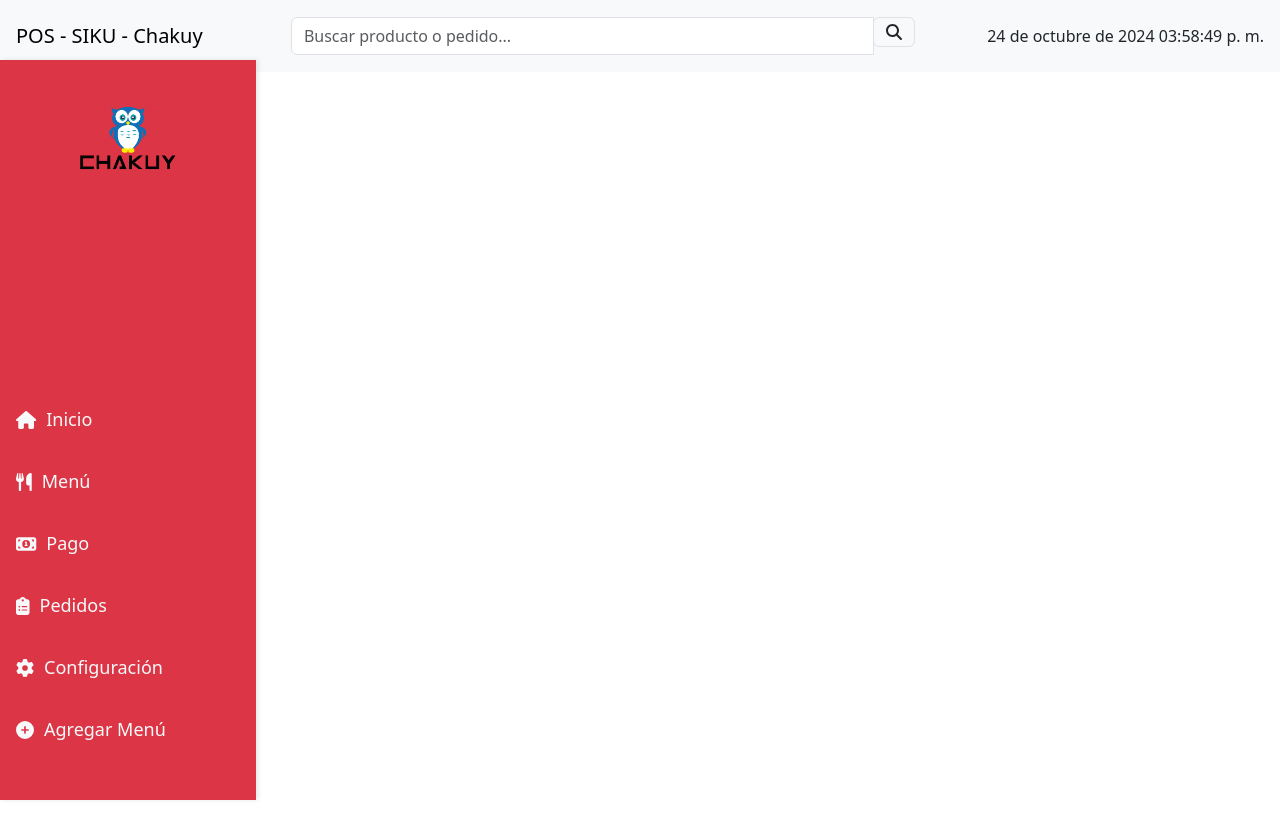
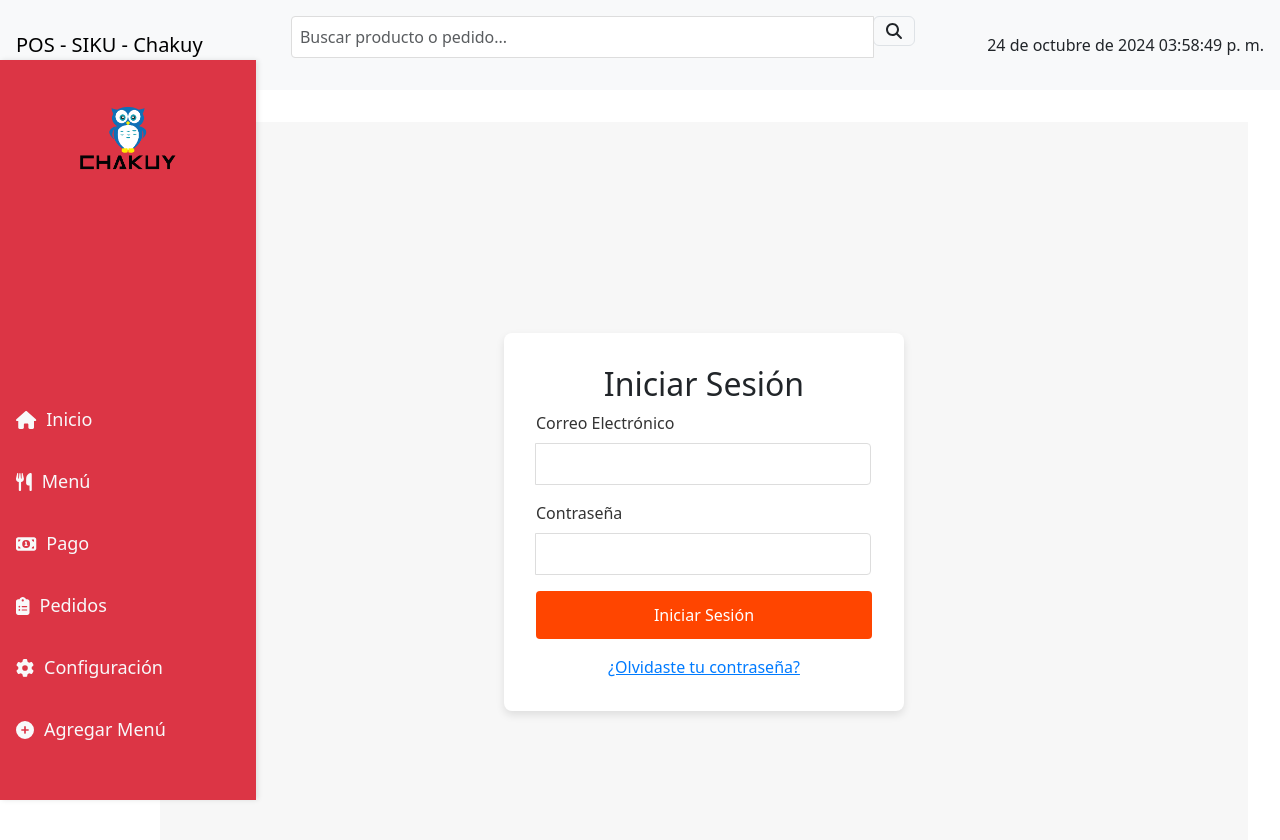
Before and after one commit to tasajos/siku, a React (Create React App) app in the folder siku/: page /login in a window 1280 px wide. Shown: the top 840 px of the page. Before the commit the page ends 800 px from the top, so only its background shows below. Built offline with nearby package versions, Linux system fonts and the light colour scheme; no server answers.

Commit message:
creado_login_v1

```diff
--- a/siku/src/App.js
+++ b/siku/src/App.js
@@ -6,6 +6,7 @@ import Pagos from './Components/Paginas/PaginaPago';
 import AgregarMenu from './Components/Menu/AgregarMenu';
 import Encabezado from './Components/Layout/Encabezado';
 import BarraLateral from './Components/Layout/BarraLateral';
+import Login from './Components/Login/Login';
 import './App.css';
 
 function App() {
@@ -30,6 +31,7 @@ function App() {
               <Route path="/pedidos" element={<PaginaPedido />} />
               <Route path="/pagos" element={<Pagos />} />
               <Route path="/agregar-menu" element={<AgregarMenu />} />
+              <Route path="/login" element={<Login />} />
               {/* Otras rutas aquí */}
             </Routes>
           </div>
--- /dev/null
+++ b/siku/src/Components/Login/Login.css
@@ -0,0 +1,80 @@
+.login-container {
+    display: flex;
+    justify-content: center;
+    align-items: center;
+    height: 100vh;
+    background-color: #f7f7f7;
+  }
+
+  .login-box {
+    background-color: #fff;
+    padding: 2rem;
+    border-radius: 8px;
+    box-shadow: 0 4px 8px rgba(0, 0, 0, 0.1);
+    width: 100%;
+    max-width: 400px;
+  }
+
+  h2 {
+    margin-bottom: 1.5rem;
+    font-size: 1.5rem;
+    color: #ff4500; /* Color tipo Burger King */
+  }
+
+  .input-group {
+    margin-bottom: 1rem;
+    text-align: left;
+  }
+
+  .input-group label {
+    display: block;
+    margin-bottom: 0.5rem;
+    color: #333;
+  }
+
+  .input-group input {
+    width: 100%;
+    padding: 0.5rem;
+    border: 1px solid #ddd;
+    border-radius: 4px;
+  }
+
+  .button-group {
+    margin-top: 1rem;
+  }
+
+  .login-button {
+    width: 100%;
+    padding: 0.75rem;
+    background-color: #ff4500;
+    color: #fff;
+    border: none;
+    border-radius: 4px;
+    cursor: pointer;
+  }
+
+  .login-button:disabled {
+    background-color: #999;
+  }
+
+  .error-message {
+    color: red;
+    margin-bottom: 1rem;
+  }
+
+  .options {
+    margin-top: 1rem;
+  }
+
+  .reset-button {
+    background: none;
+    border: none;
+    color: #007bff;
+    cursor: pointer;
+    text-decoration: underline;
+    padding: 0;
+  }
+
+  .reset-button:hover {
+    color: #0056b3;
+  }
--- /dev/null
+++ b/siku/src/Components/Login/Login.js
@@ -0,0 +1,104 @@
+import React, { useState } from 'react';
+import { useNavigate } from 'react-router-dom'; // Para redirigir
+import { getAuth, signInWithEmailAndPassword, sendPasswordResetEmail } from 'firebase/auth';
+import './Login.css'; // Estilos personalizados para el formulario
+
+const Login = () => {
+  const [email, setEmail] = useState('');
+  const [password, setPassword] = useState('');
+  const [error, setError] = useState('');
+  const [loading, setLoading] = useState(false);
+  const [showReset, setShowReset] = useState(false); // Estado para mostrar o ocultar la recuperación de contraseña
+
+  const navigate = useNavigate();
+  const auth = getAuth(); // Inicializamos la autenticación de Firebase
+
+  // Manejar el inicio de sesión
+  const handleLogin = async (e) => {
+    e.preventDefault();
+    setLoading(true);
+    setError('');
+
+    try {
+      await signInWithEmailAndPassword(auth, email, password);
+      navigate('/'); // Redirige al inicio después de iniciar sesión correctamente
+    } catch (error) {
+      setError('Error en el inicio de sesión. Verifica tus credenciales.');
+    } finally {
+      setLoading(false);
+    }
+  };
+
+  // Manejar la recuperación de contraseña
+  const handlePasswordReset = async (e) => {
+    e.preventDefault();
+    setLoading(true);
+    setError('');
+
+    try {
+      await sendPasswordResetEmail(auth, email);
+      setError('Se ha enviado un correo de recuperación.');
+    } catch (error) {
+      setError('Error al enviar el correo de recuperación.');
+    } finally {
+      setLoading(false);
+    }
+  };
+
+  return (
+    <div className="login-container">
+      <div className="login-box">
+        <h2>{showReset ? 'Recuperar Contraseña' : 'Iniciar Sesión'}</h2>
+        {error && <p className="error-message">{error}</p>}
+
+        <form onSubmit={showReset ? handlePasswordReset : handleLogin}>
+          <div className="input-group">
+            <label htmlFor="email">Correo Electrónico</label>
+            <input
+              type="email"
+              id="email"
+              value={email}
+              onChange={(e) => setEmail(e.target.value)}
+              required
+            />
+          </div>
+
+          {!showReset && (
+            <div className="input-group">
+              <label htmlFor="password">Contraseña</label>
+              <input
+                type="password"
+                id="password"
+                value={password}
+                onChange={(e) => setPassword(e.target.value)}
+                required
+              />
+            </div>
+          )}
+
+          <div className="button-group">
+            <button type="submit" className="login-button" disabled={loading}>
+              {loading ? 'Cargando...' : showReset ? 'Recuperar Contraseña' : 'Iniciar Sesión'}
+            </button>
+          </div>
+        </form>
+
+        <div className="options">
+          {!showReset && (
+            <button className="reset-button" onClick={() => setShowReset(true)}>
+              ¿Olvidaste tu contraseña?
+            </button>
+          )}
+
+          {showReset && (
+            <button className="reset-button" onClick={() => setShowReset(false)}>
+              Volver al inicio de sesión
+            </button>
+          )}
+        </div>
+      </div>
+    </div>
+  );
+};
+
+export default Login;
```
